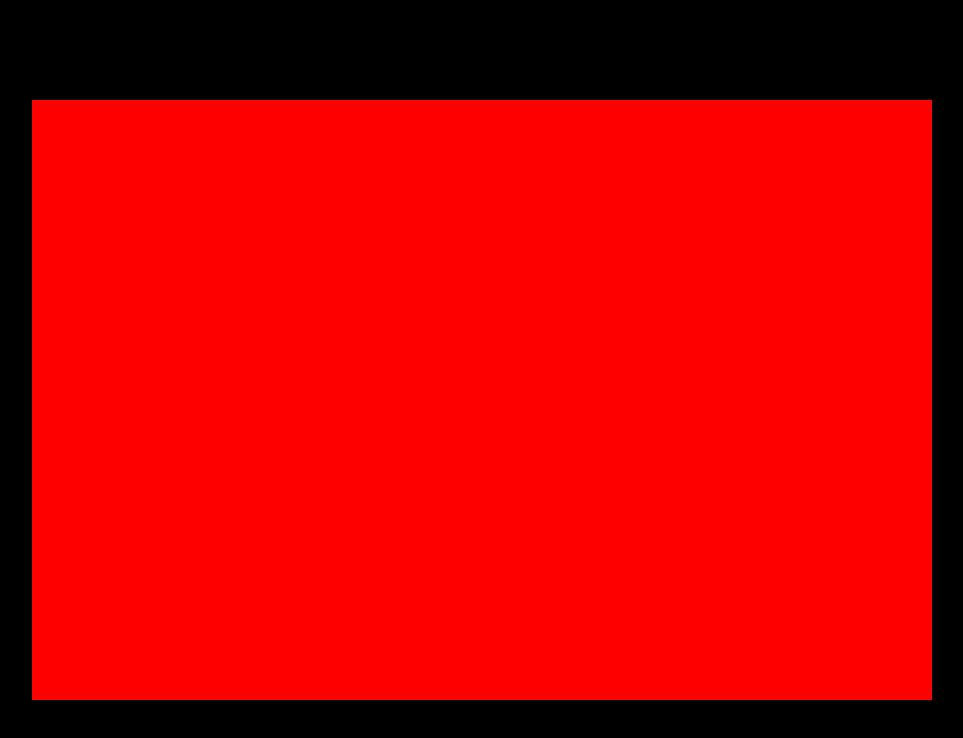
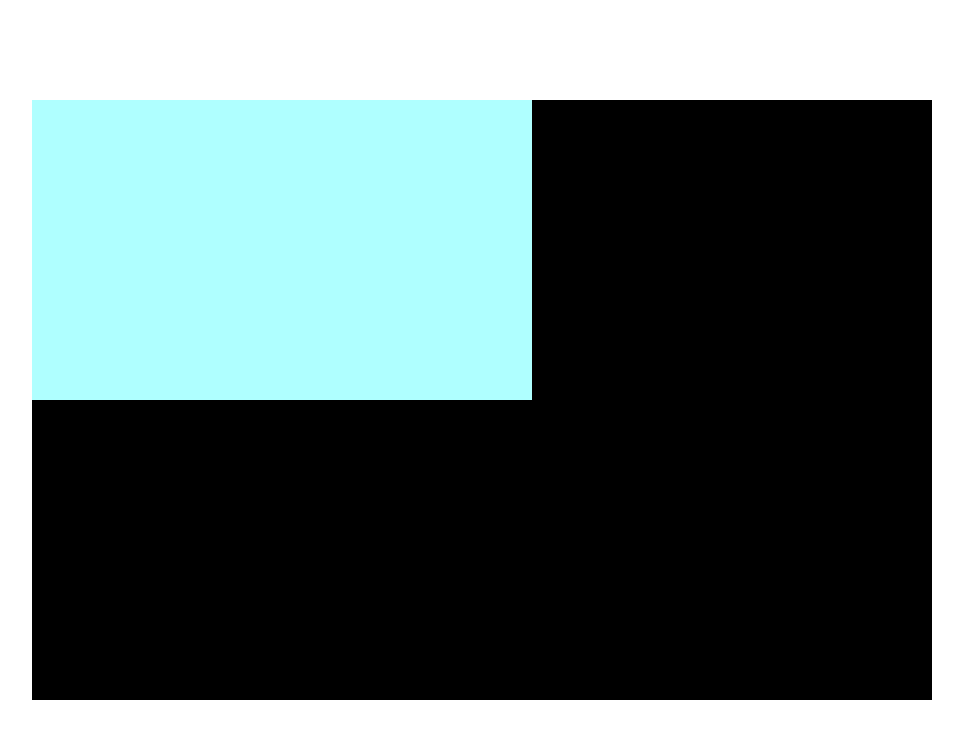
Before and after one commit to everywangBUG/tank_war, a website built with Vite: page tank_war/index.html in a window 1280 px wide. Shown: the whole page, without its empty margins (158-1121 px from the left). Built offline with nearby package versions, Linux system fonts and the light colour scheme.

Commit message:
create abstract class, other class can extends super class

```diff
--- a/tank_war/index.html
+++ b/tank_war/index.html
@@ -2,9 +2,8 @@
 <html lang="en">
   <head>
     <meta charset="UTF-8" />
-    <link rel="icon" type="image/svg+xml" href="/vite.svg" />
     <meta name="viewport" content="width=device-width, initial-scale=1.0" />
-    <title>Vite + TS</title>
+    <title>tank_war</title>
   </head>
   <body>
     <div id="app"></div>
--- /dev/null
+++ b/tank_war/src/canvas/canvas.ts
@@ -0,0 +1,14 @@
+import config from "../config"
+
+export default class CanvasAbstract {
+  constructor(
+    protected rootEl = document.querySelector<HTMLDivElement>('#app')!,
+    protected canvas = document.createElement('canvas')!,
+    protected ctx = canvas.getContext('2d')!,
+  ) {
+    canvas.width = config.canvas.width
+    canvas.height = config.canvas.height
+    canvas.style.background = config.canvas.backgroundColor
+    rootEl.insertAdjacentElement('afterbegin', canvas)
+  }
+}
--- a/tank_war/src/canvas/straw.ts
+++ b/tank_war/src/canvas/straw.ts
@@ -0,0 +1,6 @@
+import CanvasAbstract from "./canvas"
+
+export default class Straw extends CanvasAbstract {
+}
+
+new Straw()
--- /dev/null
+++ b/tank_war/src/canvas/tank.ts
@@ -0,0 +1,6 @@
+import CanvasAbstract from "./canvas"
+
+export default class Tank extends CanvasAbstract {
+}
+
+new Tank()
--- a/tank_war/src/config.ts
+++ b/tank_war/src/config.ts
@@ -1,6 +1,11 @@
 export default {
-  canvas: {
+  root: {
     width: 900,
     height: 600,
+  },
+  canvas: {
+    width: 500,
+    height: 300,
+    backgroundColor: '#afffff',
   }
 }
--- a/tank_war/src/main.ts
+++ b/tank_war/src/main.ts
@@ -1,7 +1,8 @@
 import './style.css'
 import 'normalize.css'
 import config from './config'
+import './canvas/straw'
 
 const app = document.querySelector<HTMLDivElement>('#app')!
-app.style.width = config.canvas.width + 'px'
-app.style.height = config.canvas.height + 'px'
+app.style.width = config.root.width + 'px'
+app.style.height = config.root.height + 'px'
--- a/tank_war/src/style.css
+++ b/tank_war/src/style.css
@@ -3,9 +3,8 @@ body {
   height: 100vh;
   justify-content: center;
   align-items: center;
-  background: #000;
 }
 
 #app {
-  background: red;
+  background: #000;
 }
```
